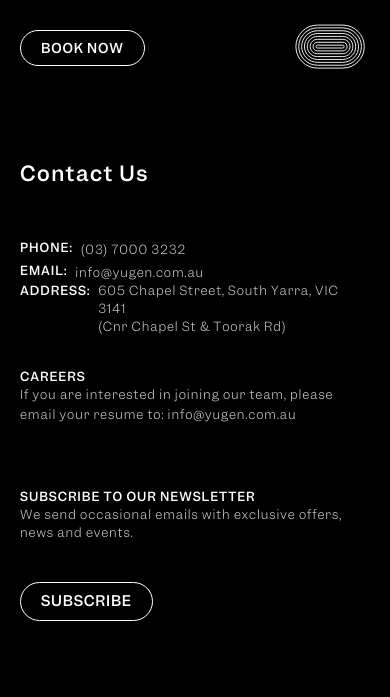
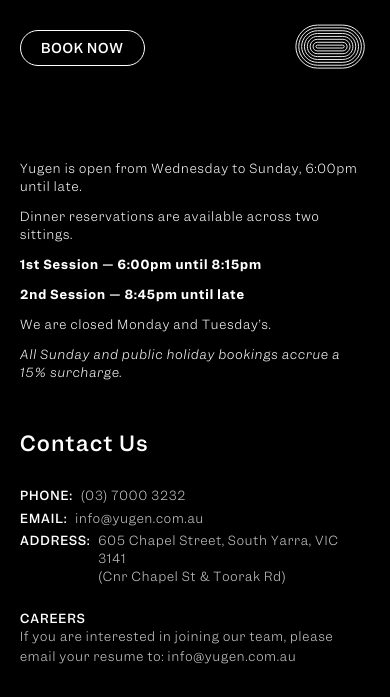
Before and after one commit to yugenteabar/restaurant, a Jekyll site: the page built from _pages/contact.md, in a window 390 px wide and 900 px high, cut to the strip 0-697 px from the top of the window. Built offline with Jekyll 4.4.1, drawn with Linux system fonts in a browser that asks for light colours.

Commit message:
update additional content

```diff
--- a/_includes/footer.html
+++ b/_includes/footer.html
@@ -76,7 +76,14 @@
       Private Dining
       <div class="underline-animation"></div>
     </a>
-    <a target="_blank" href="/pdf/LK Hospitality Privacy Policy.pdf" class="footer-nav-link">
+    <!-- <a target="_blank" href="/pdf/LK Hospitality Privacy Policy.pdf" class="footer-nav-link">
+      Privacy Policy
+      <div class="underline-animation"></div>
+    </a> -->
+  </div>
+
+  <div class="mt-12 flex items-center justify-end">
+    <a target="_blank" href="/pdf/LK Hospitality Privacy Policy.pdf" class="footer-privacy-policy">
       Privacy Policy
       <div class="underline-animation"></div>
     </a>
--- a/_layouts/contact.html
+++ b/_layouts/contact.html
@@ -6,15 +6,23 @@
 
 {% include nav.html %}
 
-<main class="container mx-auto pt-40 pb-28 flex flex-col lg:flex-row items-center justify-between">
+<main class="container mx-auto pt-40 pb-28 flex flex-col lg:flex-row items-end justify-between">
   <div class="lg:w-1/2">
-    <h1 class="page-title mb-12 animate__animated animate__fadeInUp">
+    <!-- Open Hours -->
+    {% if page.text_before_title %}
+    <div class="working-hours-text animate__animated animate__fadeInUp">
+      {{ page.text_before_title | markdownify }}
+    </div>
+    {% endif %}
+
+
+    <h1 class="page-title mb-6 md:mb-8 mt-12 md:mt-20 animate__animated animate__fadeInUp">
       {{ page.title }}
     </h1>
 
     <!-- contact info -->
-    <div class="contact-info lg:pt-8">
-      <div class="flex items-center animate__animated">
+    <div class="contact-info lg:pt-6">
+      <div class="flex items-end animate__animated">
         <div class="contact-label pr-2">
           Phone:
         </div>
@@ -25,7 +33,7 @@
           </a>
         </div>
       </div>
-      <div class="flex items-center animate__animated animate__fadeInUp">
+      <div class="mb-1 md:mb-0 flex items-end animate__animated animate__fadeInUp">
         <div class="contact-label pr-2">
           EMAIL:
         </div>
@@ -51,7 +59,7 @@
       </div>
     </div>
 
-    <div class="mt-8">
+    <div class="mt-6">
       <h3 class="careers-title animate__animated animate__fadeInUp animate__delay-1s">
         {{ page.careers_title }}
       </h3>
@@ -67,7 +75,7 @@
     </div>
 
     <!-- subscribe -->
-    <div class="mt-16">
+    <div class="mt-12">
       <h2 class="subscribe-title animate__animated animate__fadeInUp animate__delay-2s">
         {{ page.newsletter_title }}
       </h2>
--- a/_pages/contact.md
+++ b/_pages/contact.md
@@ -1,7 +1,18 @@
 ---
 layout: contact
 permalink: /contact/
-_template: contact
+text_before_title: |
+  Yugen is open from Wednesday to Sunday, 6:00pm until late.
+
+  Dinner reservations are available across two sittings.
+
+  **1st Session — 6:00pm until 8:15pm**
+
+  **2nd Session — 8:45pm until late**
+
+  We are closed Monday and Tuesday’s.
+
+  *All Sunday and public holiday bookings accrue a 15% surcharge.*
 phone_number:
   phone_number: (03) 7000 3232
   phone_number_formated: '0370003232'
--- a/css/style.css
+++ b/css/style.css
@@ -237,6 +237,19 @@
   line-height: 22px;
   text-align: right;
   color: rgba(255, 255, 255, 0.5);
+}
+
+.footer-privacy-policy {
+  font-style: italic;
+  font-weight: 300;
+  font-size: 16px;
+  line-height: 22px;
+  text-align: right;
+  color: rgba(255, 255, 255, 0.5);
+}
+.footer-privacy-policy .underline-animation,
+.footer-privacy-policy:hover .underline-animation {
+  background-color: rgba(255, 255, 255, 0.5);
 }
 
 .footer-nav-link {
@@ -777,12 +790,25 @@
   text-transform: uppercase;
 }
 
-#contact .careers-text {
+#contact .careers-text,
+#contact .working-hours-text {
   font-size: 20px;
   line-height: 28px;
   letter-spacing: 0.08em;
   font-weight: 300;
   color: rgba(255,255,255,0.8);
+}
+
+#contact .working-hours-text p,
+#contact .working-hours-text p em,
+#contact .working-hours-text p b,
+#contact .working-hours-text p strong {
+  margin-bottom: 1em;
+  font-size: 18px;
+}
+#contact .working-hours-text p b,
+#contact .working-hours-text p strong {
+  font-weight: 600;
 }
 
 #contact .contact-value a {
@@ -1048,12 +1074,17 @@
   }
 
   #contact .contact-label,
-  #contact .careers-title {
+  #contact .careers-title,
+  #contact .working-hours-text p,
+  #contact .working-hours-text p em,
+  #contact .working-hours-text p b,
+  #contact .working-hours-text p strong {
     font-size: 12px;
     line-height: 18px;
   }
 
-  #contact .careers-text {
+  #contact .careers-text,
+  #contact .working-hours-text {
     font-size: 12px;
     line-height: 18px;
   }
```
Also changed, not shown: other parts of _pages/contact.md (+1 -0 lines), tina/templates.ts (+6 -1 lines), tina/tina-lock.json.
